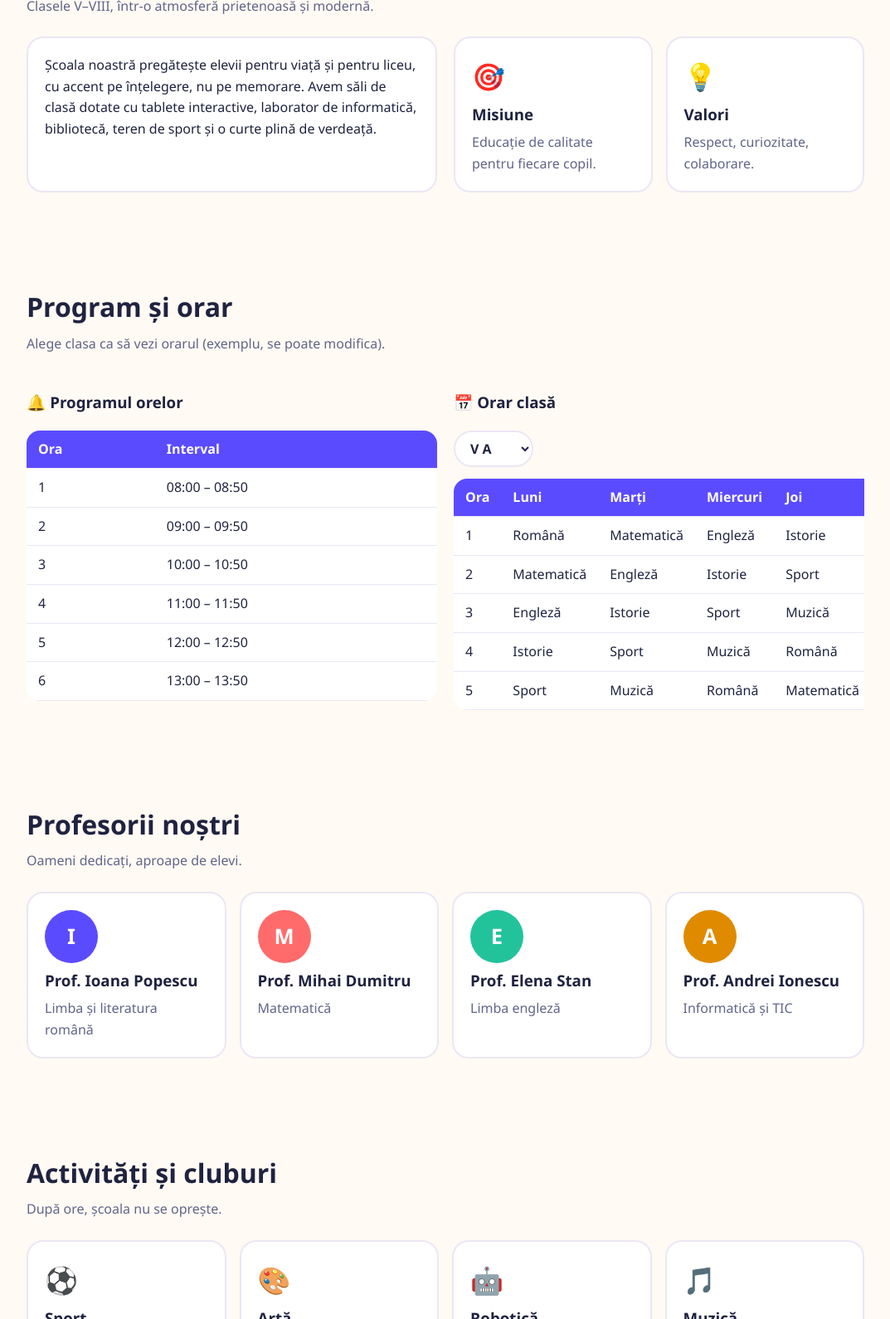
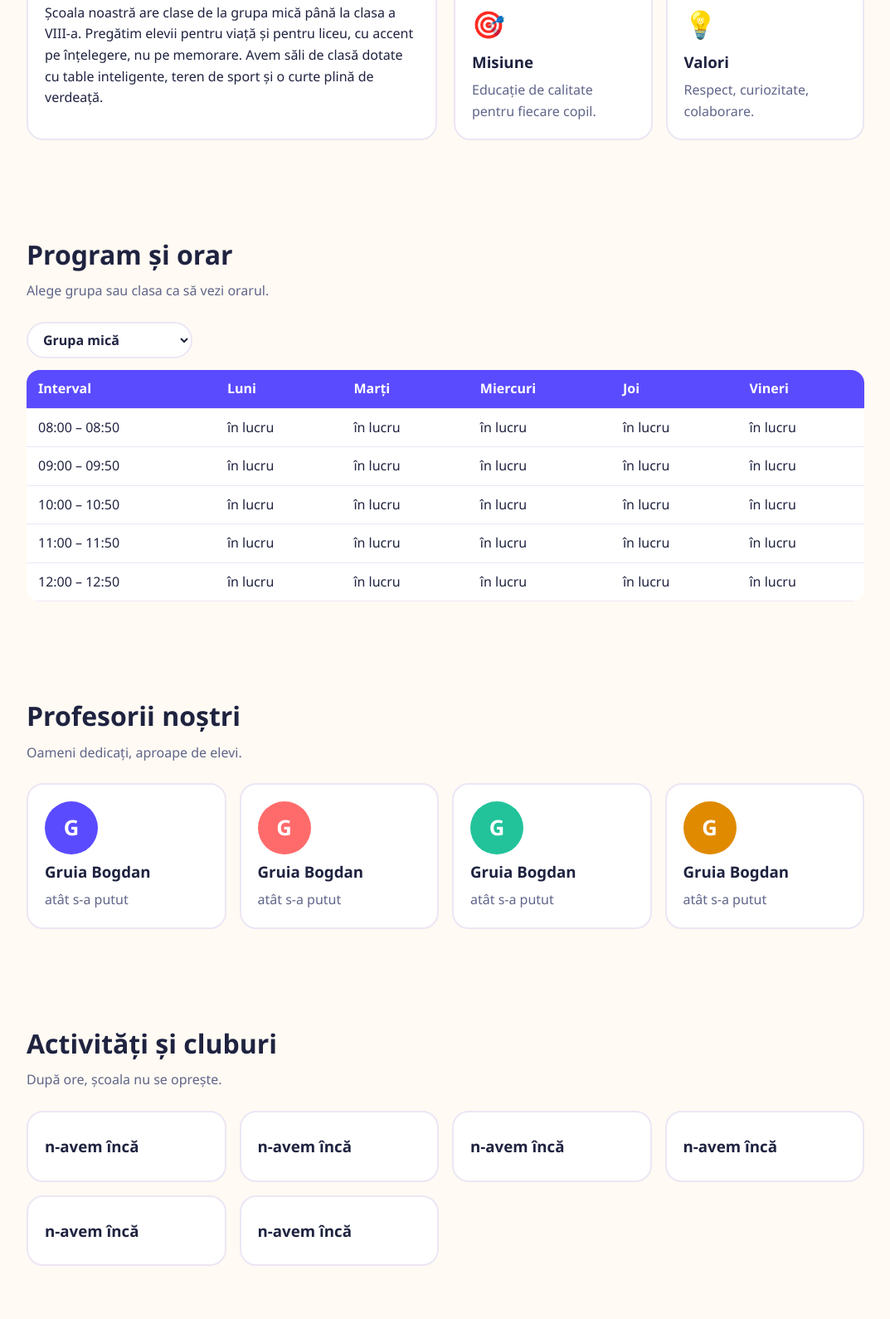
Before and after one commit to ScoalaGimnazialaFrasinet/scoalagimnazialafrasinet.github.io, a plain HTML site: page index.html in a window 1280 px wide. Shown: the part 711-2301 px from the top of the page at 83% size, without its empty margins (103-1176 px from the left). Drawn offline with Linux system fonts and the light colour scheme.

Commit message:
Ce am modificat

```diff
--- a/index.html
+++ b/index.html
@@ -3,7 +3,7 @@
 <head>
 <meta charset="utf-8">
 <meta name="viewport" content="width=device-width, initial-scale=1, viewport-fit=cover">
-<title>Școala Gimnazială „Mihai Eminescu”</title>
+<title>Școala Gimnazială Frasinet</title>
 <style>
 :root{--bg:#fffaf3;--card:#fff;--text:#1f2340;--muted:#60658a;--p:#5b4bff;--a:#ff6b6b;--y:#ffc93c;--g:#22c39b;--line:#ece6f5;box-sizing:border-box;padding-top:env(safe-area-inset-top,0px);padding-bottom:env(safe-area-inset-bottom,0px)}
 @media(prefers-color-scheme:dark){:root:not([data-theme="light"]){--bg:#14152b;--card:#1e2040;--text:#f2f1ff;--muted:#a9acd1;--line:#2d3060}}
@@ -27,7 +27,7 @@ h2+p{color:var(--muted);margin:0 0 24px}
 .btn.o{background:transparent;color:#fff;border:2px solid #fff}
 .stats{display:grid;grid-template-columns:repeat(auto-fit,minmax(130px,1fr));gap:14px;margin-top:34px}
 .stats div{background:rgba(255,255,255,.18);border-radius:18px;padding:14px}
-.stats b{display:block;font-size:2rem}
+.stats b{display:block;font-size:2rem}.stats b.sm{font-size:1.2rem;line-height:2.4rem}
 .grid{display:grid;grid-template-columns:repeat(auto-fit,minmax(220px,1fr));gap:16px}
 .card{background:var(--card);border:2px solid var(--line);border-radius:20px;padding:20px}
 .card h3{margin:6px 0}
@@ -52,26 +52,26 @@ footer{text-align:center;padding:30px 20px;color:var(--muted);border-top:2px sol
 </head>
 <body>
 <header>
-<div class="logo">🎒 Școala „M. Eminescu”</div>
+<div class="logo">🎒 Școala Gimnazială Frasinet</div>
 <nav>
 <a href="#despre">Despre</a><a href="#program">Program</a><a href="#profesori">Profesori</a><a href="#activitati">Activități</a><a href="#evenimente">Evenimente</a><a href="#contact">Contact</a>
 </nav>
 </header>
 
 <div class="hero">
-<h1>Bine ai venit la Școala Gimnazială „Mihai Eminescu”!</h1>
+<h1>Bine ai venit la Școala Gimnazială Frasinet!</h1>
 <p>Un loc unde fiecare elev învață, descoperă și crește, împreună cu colegi și profesori care îl susțin.</p>
 <a class="btn" href="#program">Vezi programul</a><a class="btn o" href="#contact">Contactează-ne</a>
 <div class="stats" style="max-width:700px;margin-inline:auto">
-<div><b>450+</b>elevi</div><div><b>35</b>profesori</div><div><b>12</b>cluburi</div><div><b>40</b>ani de școală</div>
+<div><b class="sm">în lucru</b>elevi</div><div><b class="sm">în lucru</b>profesori</div><div><b class="sm">în lucru</b>cluburi</div><div><b>1959</b>funcționăm din</div>
 </div>
 </div>
 
 <section id="despre">
 <h2>Despre școală</h2>
-<p>Clasele V–VIII, într-o atmosferă prietenoasă și modernă.</p>
+<p>De la grupa mică până la clasa a VIII-a.</p>
 <div class="two">
-<div class="card"><p style="color:var(--text)">Școala noastră pregătește elevii pentru viață și pentru liceu, cu accent pe înțelegere, nu pe memorare. Avem săli de clasă dotate cu tablete interactive, laborator de informatică, bibliotecă, teren de sport și o curte plină de verdeață.</p></div>
+<div class="card"><p style="color:var(--text)">Școala noastră are clase de la grupa mică până la clasa a VIII-a. Pregătim elevii pentru viață și pentru liceu, cu accent pe înțelegere, nu pe memorare. Avem săli de clasă dotate cu table inteligente, teren de sport și o curte plină de verdeață.</p></div>
 <div class="grid">
 <div class="card"><div class="ico">🎯</div><h3>Misiune</h3><p>Educație de calitate pentru fiecare copil.</p></div>
 <div class="card"><div class="ico">💡</div><h3>Valori</h3><p>Respect, curiozitate, colaborare.</p></div>
@@ -80,33 +80,23 @@ footer{text-align:center;padding:30px 20px;color:var(--muted);border-top:2px sol
 
 <section id="program">
 <h2>Program și orar</h2>
-<p>Alege clasa ca să vezi orarul (exemplu, se poate modifica).</p>
-<div class="two">
-<div>
-<h3>🔔 Programul orelor</h3>
-<div class="wrap"><table>
-<tr><th>Ora</th><th>Interval</th></tr>
-<tr><td>1</td><td>08:00 – 08:50</td></tr><tr><td>2</td><td>09:00 – 09:50</td></tr>
-<tr><td>3</td><td>10:00 – 10:50</td></tr><tr><td>4</td><td>11:00 – 11:50</td></tr>
-<tr><td>5</td><td>12:00 – 12:50</td></tr><tr><td>6</td><td>13:00 – 13:50</td></tr>
-</table></div>
-</div>
-<div>
-<h3>📅 Orar clasă</h3>
-<div class="tabs"><select id="cls"><option>V A</option><option>VI B</option><option>VII A</option><option>VIII C</option></select></div>
+<p>Alege grupa sau clasa ca să vezi orarul.</p>
+<div class="tabs"><select id="cls">
+<option>Grupa mică</option><option>Grupa mijlocie</option><option>Grupa mare</option><option>Clasa pregătitoare</option>
+<option>Clasa I</option><option>Clasa a II-a</option><option>Clasa a III-a</option><option>Clasa a IV-a</option>
+<option>Clasa a V-a</option><option>Clasa a VI-a</option><option>Clasa a VII-a</option><option>Clasa a VIII-a</option>
+</select></div>
 <div class="wrap"><table id="orar"></table></div>
-</div>
-</div>
 </section>
 
 <section id="profesori">
 <h2>Profesorii noștri</h2>
 <p>Oameni dedicați, aproape de elevi.</p>
 <div class="grid">
-<div class="card"><div class="av" style="background:var(--p)">I</div><h3>Prof. Ioana Popescu</h3><p>Limba și literatura română</p></div>
-<div class="card"><div class="av" style="background:var(--a)">M</div><h3>Prof. Mihai Dumitru</h3><p>Matematică</p></div>
-<div class="card"><div class="av" style="background:var(--g)">E</div><h3>Prof. Elena Stan</h3><p>Limba engleză</p></div>
-<div class="card"><div class="av" style="background:#e08a00">A</div><h3>Prof. Andrei Ionescu</h3><p>Informatică și TIC</p></div>
+<div class="card"><div class="av" style="background:var(--p)">G</div><h3>Gruia Bogdan</h3><p>atât s-a putut</p></div>
+<div class="card"><div class="av" style="background:var(--a)">G</div><h3>Gruia Bogdan</h3><p>atât s-a putut</p></div>
+<div class="card"><div class="av" style="background:var(--g)">G</div><h3>Gruia Bogdan</h3><p>atât s-a putut</p></div>
+<div class="card"><div class="av" style="background:#e08a00">G</div><h3>Gruia Bogdan</h3><p>atât s-a putut</p></div>
 </div>
 </section>
 
@@ -114,22 +104,19 @@ footer{text-align:center;padding:30px 20px;color:var(--muted);border-top:2px sol
 <h2>Activități și cluburi</h2>
 <p>După ore, școala nu se oprește.</p>
 <div class="grid">
-<div class="card"><div class="ico">⚽</div><h3>Sport</h3><p>Fotbal, handbal, volei.</p></div>
-<div class="card"><div class="ico">🎨</div><h3>Artă</h3><p>Desen, pictură, teatru.</p></div>
-<div class="card"><div class="ico">🤖</div><h3>Robotică</h3><p>Programare și proiecte.</p></div>
-<div class="card"><div class="ico">🎵</div><h3>Muzică</h3><p>Cor și orchestră.</p></div>
-<div class="card"><div class="ico">📚</div><h3>Cititori</h3><p>Club de carte și lectură.</p></div>
-<div class="card"><div class="ico">🌱</div><h3>Eco</h3><p>Proiecte pentru mediu.</p></div>
+<div class="card"><h3>n-avem încă</h3></div>
+<div class="card"><h3>n-avem încă</h3></div>
+<div class="card"><h3>n-avem încă</h3></div>
+<div class="card"><h3>n-avem încă</h3></div>
+<div class="card"><h3>n-avem încă</h3></div>
+<div class="card"><h3>n-avem încă</h3></div>
 </div>
 </section>
 
 <section id="evenimente">
 <h2>Evenimente și noutăți</h2>
 <p>Ce urmează în școala noastră.</p>
-<div class="ev"><div class="date">15<small>OCT</small></div><div><b>Ziua porților deschise</b><br><span class="pill">Părinți</span></div></div>
-<div class="ev"><div class="date">31<small>OCT</small></div><div><b>Balul de Halloween</b><br><span class="pill">Elevi</span></div></div>
-<div class="ev"><div class="date">1<small>DEC</small></div><div><b>Serbarea Zilei Naționale</b><br><span class="pill">Toți</span></div></div>
-<div class="ev"><div class="date">20<small>DEC</small></div><div><b>Târgul de Crăciun al școlii</b><br><span class="pill">Caritate</span></div></div>
+<div class="ev"><div class="date">16<small>NOV</small></div><div><b>Ziua lui Bogdan</b></div></div>
 </section>
 
 <section id="contact">
@@ -137,8 +124,9 @@ footer{text-align:center;padding:30px 20px;color:var(--muted);border-top:2px sol
 <p>Scrie-ne sau treci pe la secretariat.</p>
 <div class="two">
 <div class="card">
-<p>📍 Strada Școlii nr. 1, Alexandria<br>📞 0247 000 000<br>✉️ contact@scoala-eminescu.ro<br>🕗 Secretariat: Luni–Vineri, 08:00–14:00</p>
-<p style="margin-top:14px"><a class="btn" href="https://www.google.com/maps/search/?api=1&query=Alexandria+Teleorman+scoala" target="_blank" rel="noopener">Deschide harta 🗺️</a></p>
+<p>📍 <a href="https://www.google.com/maps/search/?api=1&query=%C8%98coala+Gimnazial%C4%83+Fr%C4%83sinet+Teleorman" target="_blank" rel="noopener">Școala Gimnazială Frasinet, comuna Frăsinet, jud. Teleorman</a><br>
+📞 <a href="tel:+40247433563">+40 247 433 563</a><br>
+✉️ <a href="mailto:frasinetscoala@yahoo.com">frasinetscoala@yahoo.com</a></p>
 </div>
 <div class="card">
 <form onsubmit="event.preventDefault();this.innerHTML='<h3>Mulțumim! 🎉</h3><p>Mesajul tău a fost înregistrat.</p>'">
@@ -149,15 +137,14 @@ footer{text-align:center;padding:30px 20px;color:var(--muted);border-top:2px sol
 </div>
 </section>
 
-<footer>© 2026 Școala Gimnazială „Mihai Eminescu” · Făcut cu ❤️ de elevi</footer>
+<footer>© 2026 Școala Gimnazială Frasinet · </footer>
 
 <script>
-const sub={V:["Română","Matematică","Engleză","Istorie","Sport","Muzică"],VI:["Matematică","Română","Biologie","Geografie","Engleză","Info"],VII:["Fizică","Română","Matematică","Engleză","Istorie","Desen"],VIII:["Chimie","Matematică","Română","Fizică","Engleză","Sport"]};
 const days=["Luni","Marți","Miercuri","Joi","Vineri"];
+const ints=["08:00 – 08:50","09:00 – 09:50","10:00 – 10:50","11:00 – 11:50","12:00 – 12:50"];
 function draw(){
- const k=document.getElementById("cls").value.split(" ")[0],s=sub[k];
- let h="<tr><th>Ora</th>"+days.map(d=>"<th>"+d+"</th>").join("")+"</tr>";
- for(let i=0;i<5;i++){h+="<tr><td>"+(i+1)+"</td>"+days.map((d,j)=>"<td>"+s[(i+j)%s.length]+"</td>").join("")+"</tr>"}
+ let h="<tr><th>Interval</th>"+days.map(d=>"<th>"+d+"</th>").join("")+"</tr>";
+ ints.forEach(i=>{h+="<tr><td>"+i+"</td>"+days.map(()=>"<td>în lucru</td>").join("")+"</tr>"});
  document.getElementById("orar").innerHTML=h;
 }
 document.getElementById("cls").onchange=draw;draw();
```
